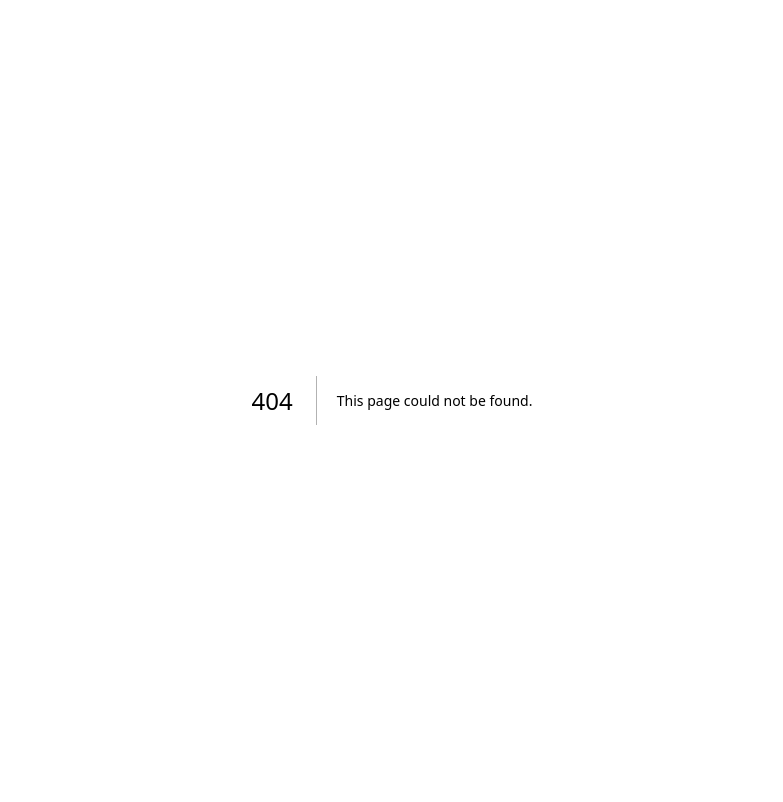
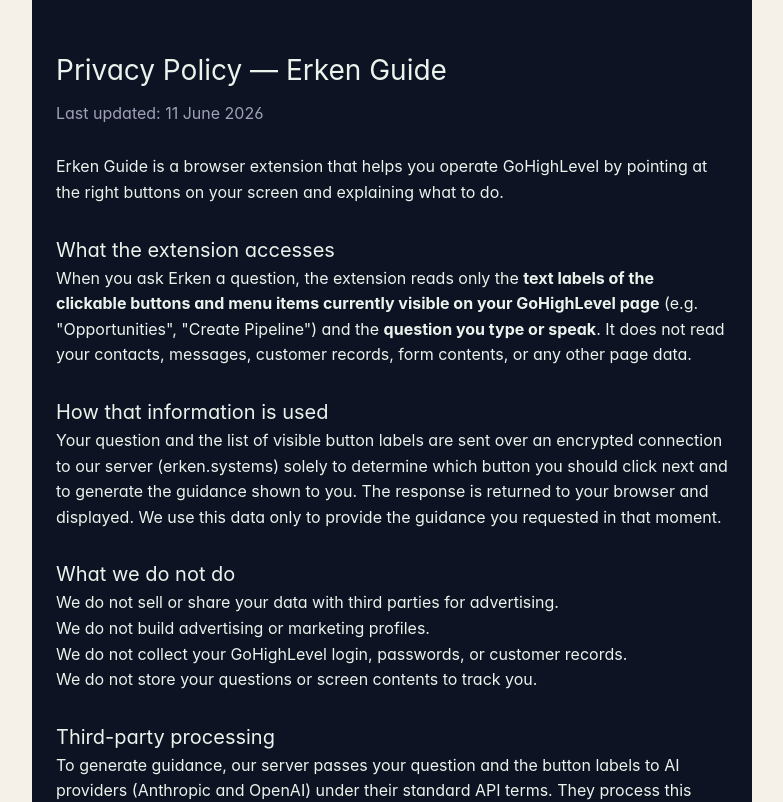
Before and after one commit to erkenov/erkenov.github.io, a Next.js app: page /privacy in a window 1280 px wide. Before the commit this address had no page. Shown: the top 802 px of the page, without its empty margins (248-1031 px from the left). Built offline with nearby package versions, Linux system fonts and the light colour scheme.

Commit message:
add /privacy page for the Erken Guide Chrome Web Store listing
Co-Authored-By: RuFlo <ruv@ruv.net>

```diff
--- /dev/null
+++ b/src/app/privacy/page.tsx
@@ -0,0 +1,35 @@
+export const metadata = {
+  title: "Privacy Policy — Erken Guide",
+  description: "How the Erken Guide browser extension handles your data.",
+};
+
+export default function PrivacyPage() {
+  return (
+    <main style={{ maxWidth: 720, margin: "0 auto", padding: "48px 24px", color: "#EAF3EC", background: "#0d1322", minHeight: "100vh", fontFamily: "-apple-system, Segoe UI, Roboto, sans-serif", lineHeight: 1.6 }}>
+      <h1 style={{ fontSize: 28, marginBottom: 8 }}>Privacy Policy — Erken Guide</h1>
+      <p style={{ color: "#a0a0b8", marginBottom: 28 }}>Last updated: 11 June 2026</p>
+
+      <p>Erken Guide is a browser extension that helps you operate GoHighLevel by pointing at the right buttons on your screen and explaining what to do.</p>
+
+      <h2 style={{ fontSize: 20, marginTop: 28 }}>What the extension accesses</h2>
+      <p>When you ask Erken a question, the extension reads only the <strong>text labels of the clickable buttons and menu items currently visible on your GoHighLevel page</strong> (e.g. &quot;Opportunities&quot;, &quot;Create Pipeline&quot;) and the <strong>question you type or speak</strong>. It does not read your contacts, messages, customer records, form contents, or any other page data.</p>
+
+      <h2 style={{ fontSize: 20, marginTop: 28 }}>How that information is used</h2>
+      <p>Your question and the list of visible button labels are sent over an encrypted connection to our server (erken.systems) solely to determine which button you should click next and to generate the guidance shown to you. The response is returned to your browser and displayed. We use this data only to provide the guidance you requested in that moment.</p>
+
+      <h2 style={{ fontSize: 20, marginTop: 28 }}>What we do not do</h2>
+      <ul>
+        <li>We do not sell or share your data with third parties for advertising.</li>
+        <li>We do not build advertising or marketing profiles.</li>
+        <li>We do not collect your GoHighLevel login, passwords, or customer records.</li>
+        <li>We do not store your questions or screen contents to track you.</li>
+      </ul>
+
+      <h2 style={{ fontSize: 20, marginTop: 28 }}>Third-party processing</h2>
+      <p>To generate guidance, our server passes your question and the button labels to AI providers (Anthropic and OpenAI) under their standard API terms. They process this data to return a result and do not use it to train their models.</p>
+
+      <h2 style={{ fontSize: 20, marginTop: 28 }}>Contact</h2>
+      <p>Questions about this policy: <a href="mailto:shamil.erkenovv@gmail.com" style={{ color: "#7ea687" }}>shamil.erkenovv@gmail.com</a>.</p>
+    </main>
+  );
+}
```
